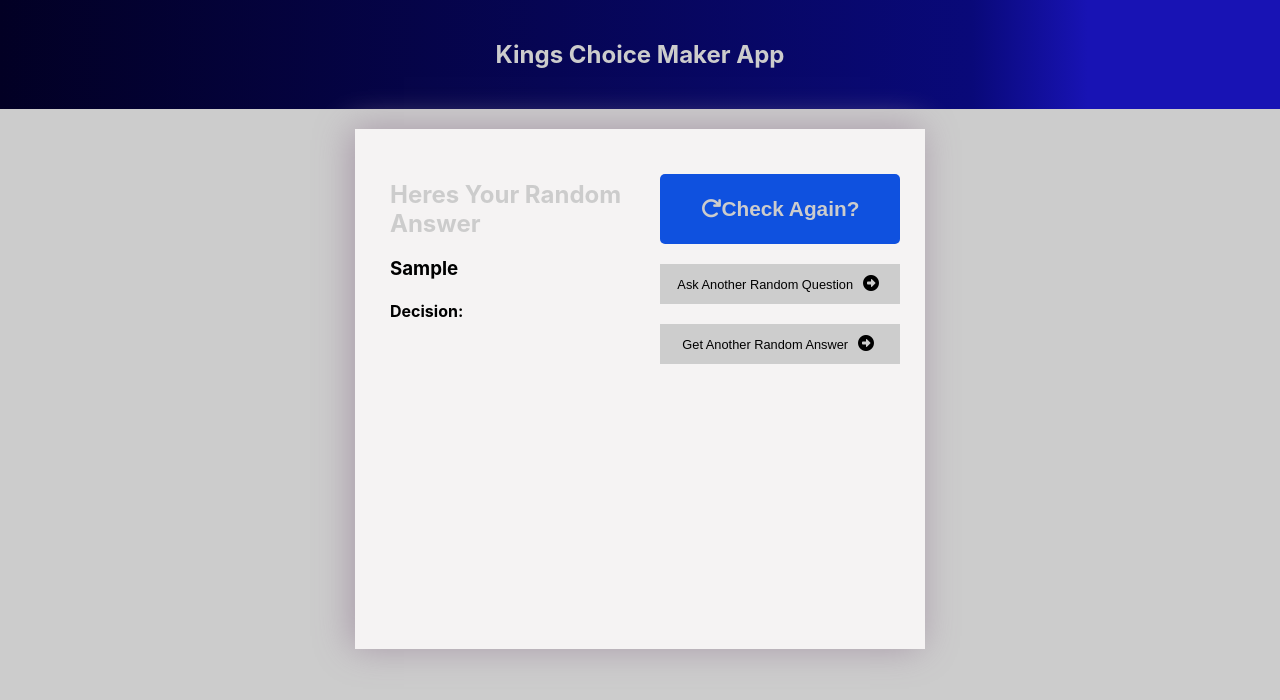
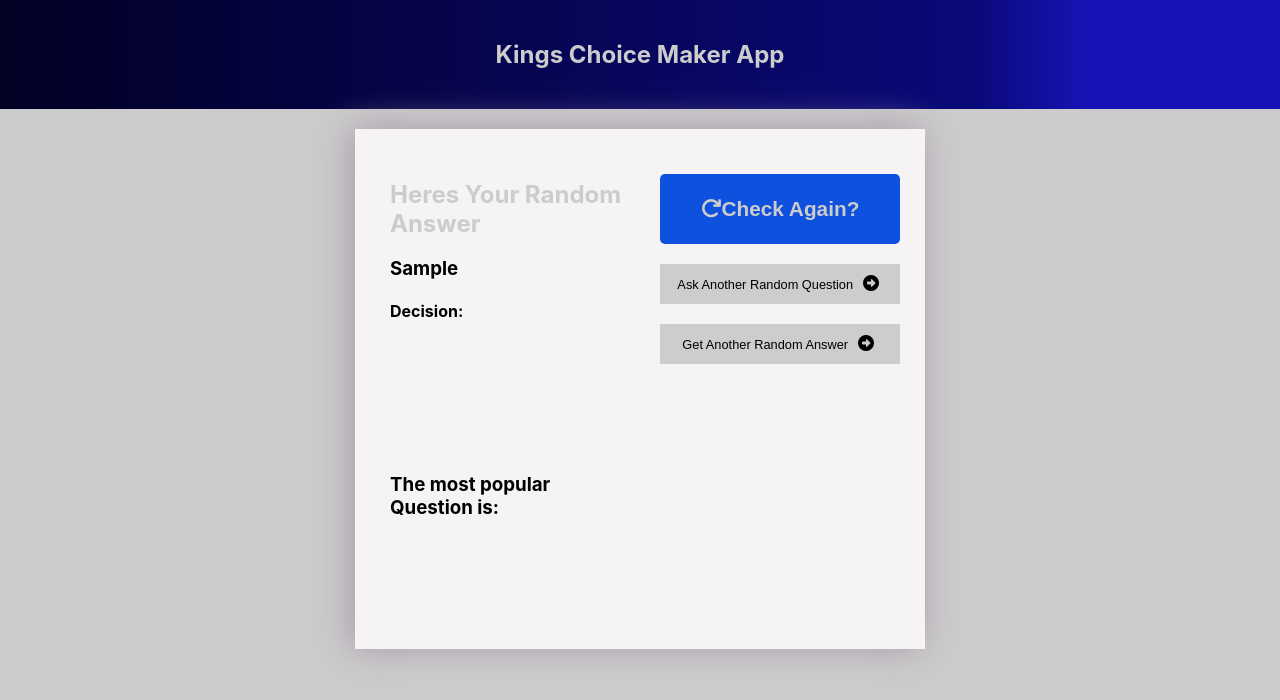
Before and after one commit to Kingscliq/kings-choice-maker-app, a React (Create React App) app: page / in a window 1280 px wide. Both pictures are taken after typing "Sample" into the empty fields and a click on the button "Answer". Shown: the top 700 px of the page. Built offline with nearby package versions, Linux system fonts and the light colour scheme.

Commit message:
resolved netlify issues

```diff
--- a/src/components/Decision.js
+++ b/src/components/Decision.js
@@ -100,17 +100,14 @@ export class Decision extends Component {
         let val = getRandomValue(options);
         let randomAnswer = this.state.ans
 
-        // const getOccurence = (arr, value) =>{
-        //    return arr.reduce((acc, elem) => {
-        //         return (val === elem ? acc + 1 : acc)
-        //    }, 0)
-        // }
+        function getMostFrequentQuestion(){
+                return questionsPop.sort((x,y) =>
+                      questionsPop.filter(w => w===x).length
+                    - questionsPop.filter(w => w===y).length
+                ).pop();
+            }
 
-        // questionsPop.forEach((quest) =>{
-        //     return quest
-        // });
-
-
+const mostFrequentQ = getMostFrequentQuestion(this.questionsPop)
 
 
         return (
@@ -138,9 +135,9 @@ export class Decision extends Component {
                 </div>
                 <div>
                     <p>
-                        {/* the most poular question comes here */}
+                        <h3>The most popular Question is:</h3>
 
-                        {questionsPop.forEach((quest) => console.log(quest))}
+                       <small> {mostFrequentQ}</small>
 
 
 
--- a/src/components/MainApp.js
+++ b/src/components/MainApp.js
@@ -13,7 +13,7 @@ import Questions from './Questions'
 export class MainApp extends Component {
     constructor(props) {
         super(props)
-        // var randomItem = myArray[Math.floor(Math.random()*myArray.length)];
+
         this.state = {
             step: 1,
             questions:'',
@@ -75,10 +75,13 @@ export class MainApp extends Component {
 
     }
     addQuestion =(e) => {
+
         this.setState({
-            questionsPop: [...this.state.questionsPop, this.state.questions]
+            questionsPop: [...this.state.questionsPop, this.state.question]
         })
     }
+
+
 
 
 
```
Also changed, not shown: 1 other file (tests, documents, lock files or other folders).
